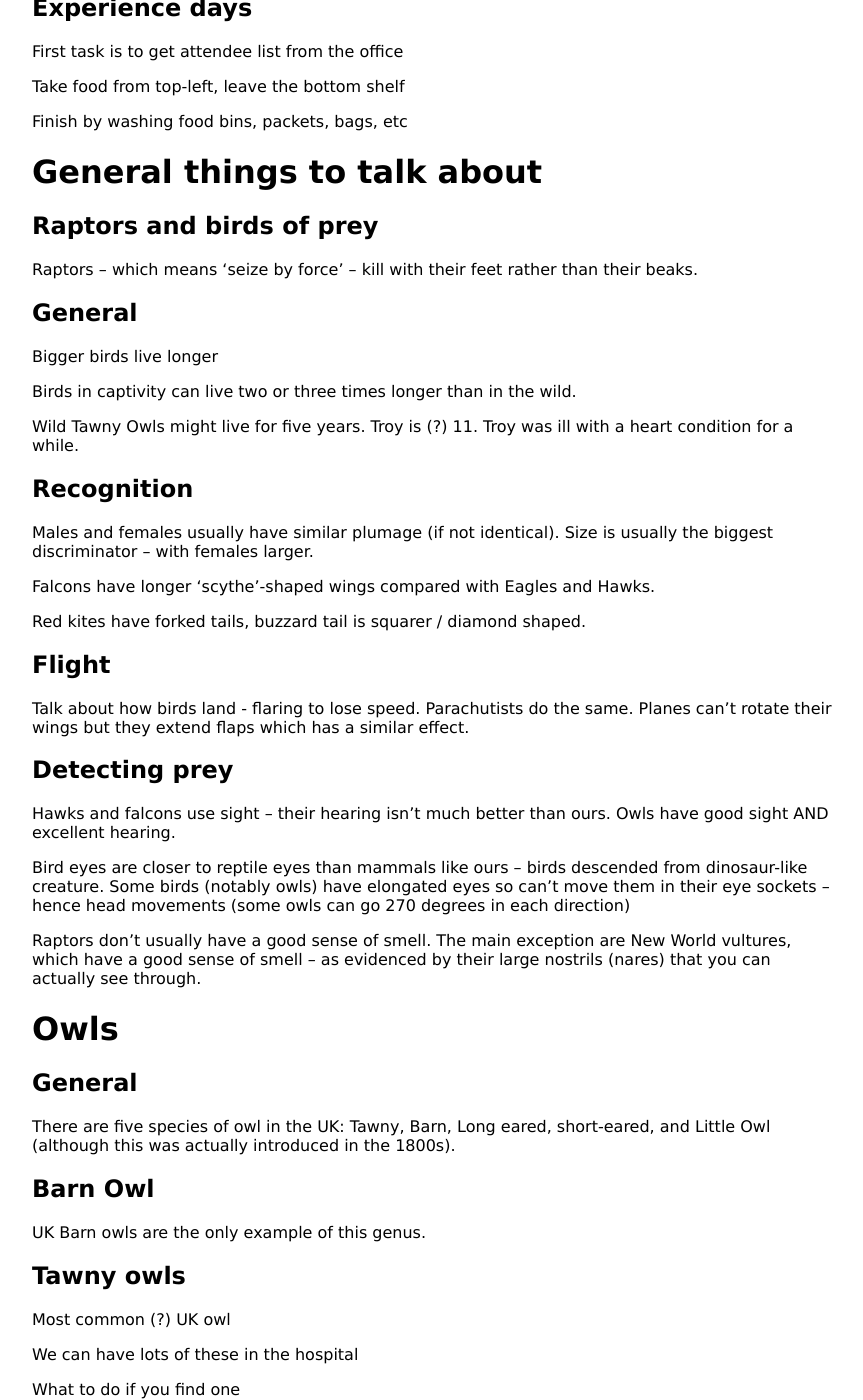
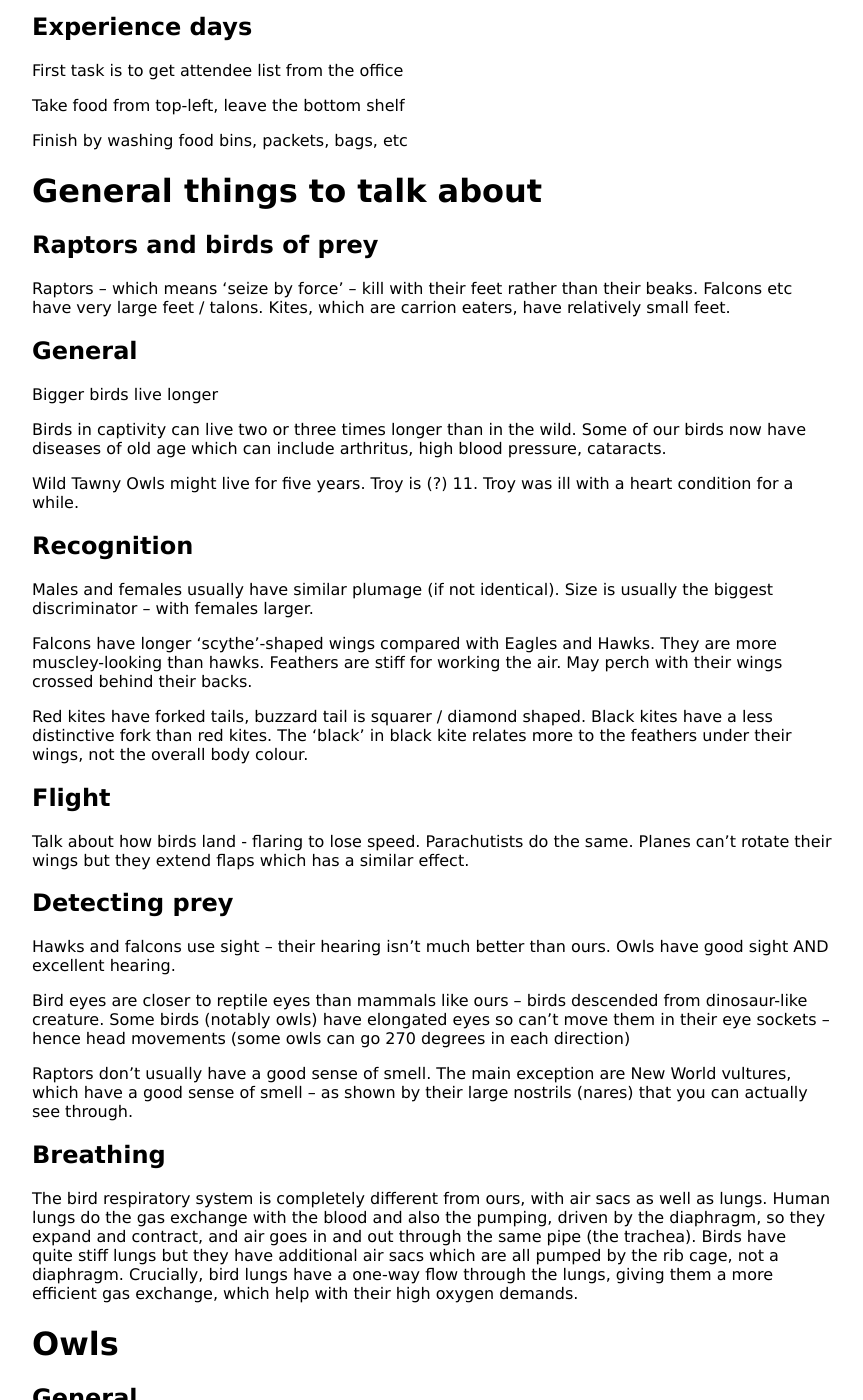
Before and after one commit to KineticLensman/KineticLensman.github.io, a Jekyll site: the page built from _posts/2021-07-26-birds.md, in a window 1280 px wide and 1400 px high, scrolled down 787 px. Shown: the whole window, without its empty margins (208-1071 px from the left). Built offline with Jekyll 4.4.1, drawn with Linux system fonts in a browser that asks for light colours; some of the changed text lies outside the part shown.

Commit message:
More info

```diff
--- a/_posts/2021-07-26-birds.md
+++ b/_posts/2021-07-26-birds.md
@@ -8,7 +8,7 @@
 
 ## Handling guidance
 
-(demo position) Stand side-on with your left arm / glove side to where the bird is coming from. Make a firm fist with your thumb on top, hand not higher than your shoulder.
+(demo position) Stand side-on with your left arm / glove side to where the bird is coming from. Make a firm fist with your thumb on top, hand not higher than your shoulder. Arm bent slightly at the shoulder so bird doesn't try to walk up your arm toward your head.
 
 This position makes it more obvious to the birds where they are supposed to land. Also means that a bird can easily fly past you if there is a gust of wind or it suddenly decides not to land. If you stand facing the bird, it's more likely to fly into you.
 
@@ -22,7 +22,7 @@
 
 ## Personal advice
 
-Don’t kneel down to the birds (although Graham did with the vultures)
+Don’t kneel down to the birds, get them up to your fist (stops them getting lazy)
 
 Feed Walter with a ‘sweep’ to his beak.
 
@@ -40,13 +40,13 @@
 
 ## Raptors and birds of prey
 
-Raptors – which means ‘seize by force’ – kill with their feet rather than their beaks.
+Raptors – which means ‘seize by force’ – kill with their feet rather than their beaks. Falcons etc have very large feet / talons. Kites, which are carrion eaters, have relatively small feet.
 
 ## General
 
 Bigger birds live longer
 
-Birds in captivity can live two or three times longer than in the wild.
+Birds in captivity can live two or three times longer than in the wild. Some of our birds now have diseases of old age which can include arthritus, high blood pressure, cataracts.
 
 Wild Tawny Owls might live for five years. Troy is (?) 11. Troy was ill with a heart condition for a while.
 
@@ -54,9 +54,9 @@
 
 Males and females usually have similar plumage (if not identical). Size is usually the biggest discriminator – with females larger.
 
-Falcons have longer ‘scythe’-shaped wings compared with Eagles and Hawks.
+Falcons have longer ‘scythe’-shaped wings compared with Eagles and Hawks. They are more muscley-looking than hawks. Feathers are stiff for working the air. May perch with their wings crossed behind their backs.
 
-Red kites have forked tails, buzzard tail is squarer / diamond shaped.
+Red kites have forked tails, buzzard tail is squarer / diamond shaped. Black kites have a less distinctive fork than red kites. The 'black' in black kite relates more to the feathers under their wings, not the overall body colour.
 
 ## Flight
 Talk about how birds land - flaring to lose speed. Parachutists do the same. Planes can’t rotate their wings but they extend flaps which has a similar effect.
@@ -67,22 +67,27 @@
 
 Bird eyes are closer to reptile eyes than mammals like ours – birds descended from dinosaur-like creature. Some birds (notably owls) have elongated eyes so can’t move them in their eye sockets – hence head movements (some owls can go 270 degrees in each direction)
 
-Raptors don’t usually have a good sense of smell. The main exception are New World vultures, which have a good sense of smell – as evidenced by their large nostrils (nares) that you can actually see through.
+Raptors don’t usually have a good sense of smell. The main exception are New World vultures, which have a good sense of smell – as shown by their large nostrils (nares) that you can actually see through.
+
+## Breathing
+
+The bird respiratory system is completely different from ours, with air sacs as well as lungs. Human lungs do the gas exchange with the blood and also the pumping, driven by the diaphragm, so they expand and contract, and air goes in and out through the same pipe (the trachea). Birds have quite stiff lungs but they have additional air sacs  which are all pumped by the rib cage, not a diaphragm. Crucially, bird lungs have a one-way flow through the lungs, giving them a more efficient gas exchange, which help with their high oxygen demands.
+
 
 # Owls
 ## General
 
-There are five species of owl in the UK: Tawny, Barn, Long eared, short-eared, and Little Owl (although this was actually introduced in the 1800s).
+There are five species of owl in the UK: Tawny, Barn, Long eared, short-eared, and Little Owl (although this was actually introduced in the 1800s). Long-eared owls are quite small.
 
 ## Barn Owl
 
-UK Barn owls are the only example of this genus.
+UK Barn owls are the only example of this genus. But many related species in other countries.
 ## Tawny owls
 Most common (?) UK owl
 
 We can have lots of these in the hospital
 
-What to do if you find one
+What to do if you find one XXXXXX
 
 Cite Troy as an example of how not to do it (he was kept for three weeks as a chick and fed by hand every day)
 
@@ -93,6 +98,8 @@
 Very low flier
 
 In the same genus – Strix – as Tawny Owls – woodland hunters.
+
+Strong facial disk - a satellite disk for sound.
 
 ## Eagle owl
 Cinnamon and Molly
@@ -116,11 +123,9 @@
 
 World's fastet bird of prey. Clocked at > 200 mph.
 
-Stiff feathers compared with the owls so can XXXX brace against the wind
+Stiff feathers compared with the hawks and owls so can better work the air.
 
 Nostril adaptation so can breathe normally in a 200 mph airflow. Unlike cheetahs, can eat immediately they have made their kill (cheetahs are out of breath)
-
-??? Other speed adaptations
 
 ## The mews
 
@@ -131,12 +136,12 @@
 
 Tawny and steppe eagles are ‘booted’ – they have feathers down their legs unlike most raptors.
 
+Juvenile Bald Eagles have dark head feathers abnd take several years to get the distinctive white heads of adults.
+
 # Displays
 
 ## Woodland
 
 Ennis. Get her out of the aviary with food. Let her eat the food, standing in the doorway, then encourage her onto her stump. She should then fly up into the Arena.
 
-Use the horizontal branch to get her fly up and down. But then need to disappear so that she flies between the bird team people. Call her back down at the end, return her to the aviary and lob food in.
-
-Need to check how long to stay out front before disappearing. When disappearing, make sure Ennis isn't watching so that she doesn't take this as a sign to exit.
+Use the horizontal branch to get her fly up and down. But then need to disappear on the 'last one' cue so that she flies between the bird team people (as she flies away so she doesn't see you). Call her back down at the end, return her to the aviary and lob food in.
```
